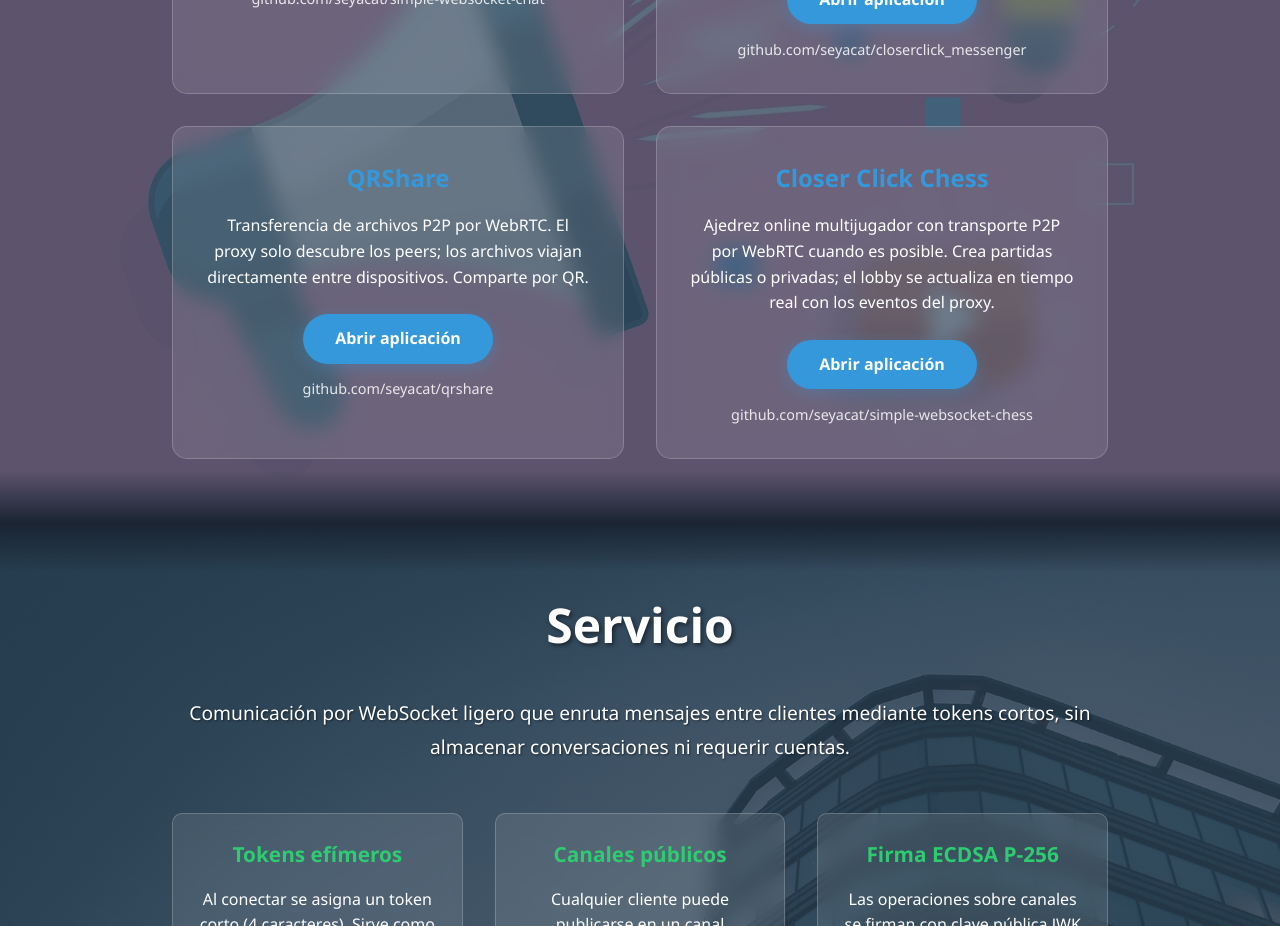
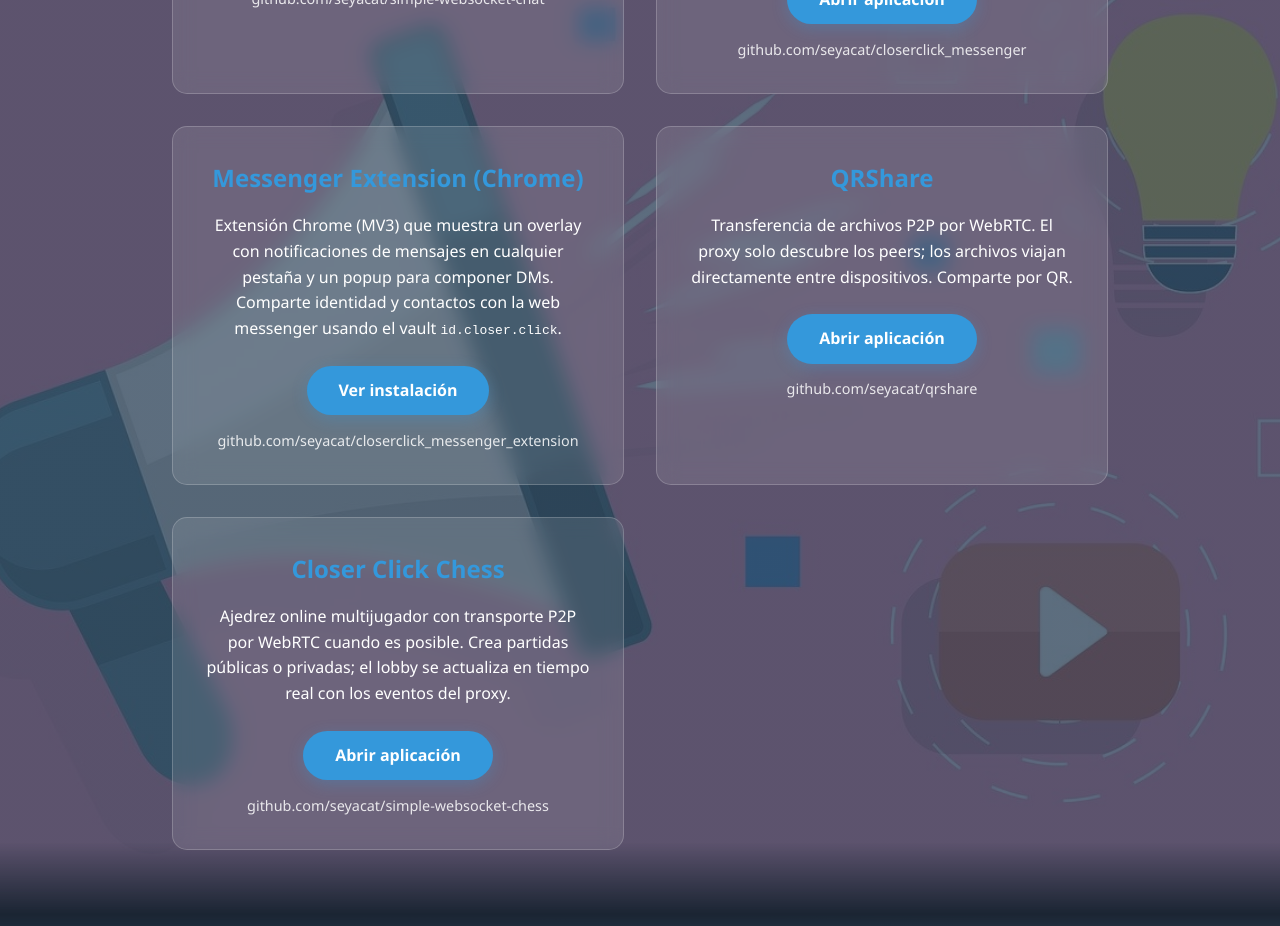
Before and after one commit to seyacat/closerclick, a Vue app: page / in a window 1280 px wide. Shown: the part 1320-2246 px from the top of the page. Built offline with nearby package versions, Linux system fonts and the light colour scheme.

Commit message:
Landing: añadir Messenger Extension (Chrome MV3)

```diff
--- a/src/App.vue
+++ b/src/App.vue
@@ -181,6 +181,22 @@
               rel="noopener"
               class="app-repo"
             >github.com/seyacat/closerclick_messenger</a>
+          </div>
+          <div class="app-card">
+            <h3>Messenger Extension (Chrome)</h3>
+            <p>Extensión Chrome (MV3) que muestra un overlay con notificaciones de mensajes en cualquier pestaña y un popup para componer DMs. Comparte identidad y contactos con la web messenger usando el vault <code>id.closer.click</code>.</p>
+            <a
+              href="https://github.com/seyacat/closerclick_messenger_extension"
+              target="_blank"
+              rel="noopener"
+              class="app-button"
+            >Ver instalación</a>
+            <a
+              href="https://github.com/seyacat/closerclick_messenger_extension"
+              target="_blank"
+              rel="noopener"
+              class="app-repo"
+            >github.com/seyacat/closerclick_messenger_extension</a>
           </div>
           <div class="app-card">
             <h3>QRShare</h3>
```
